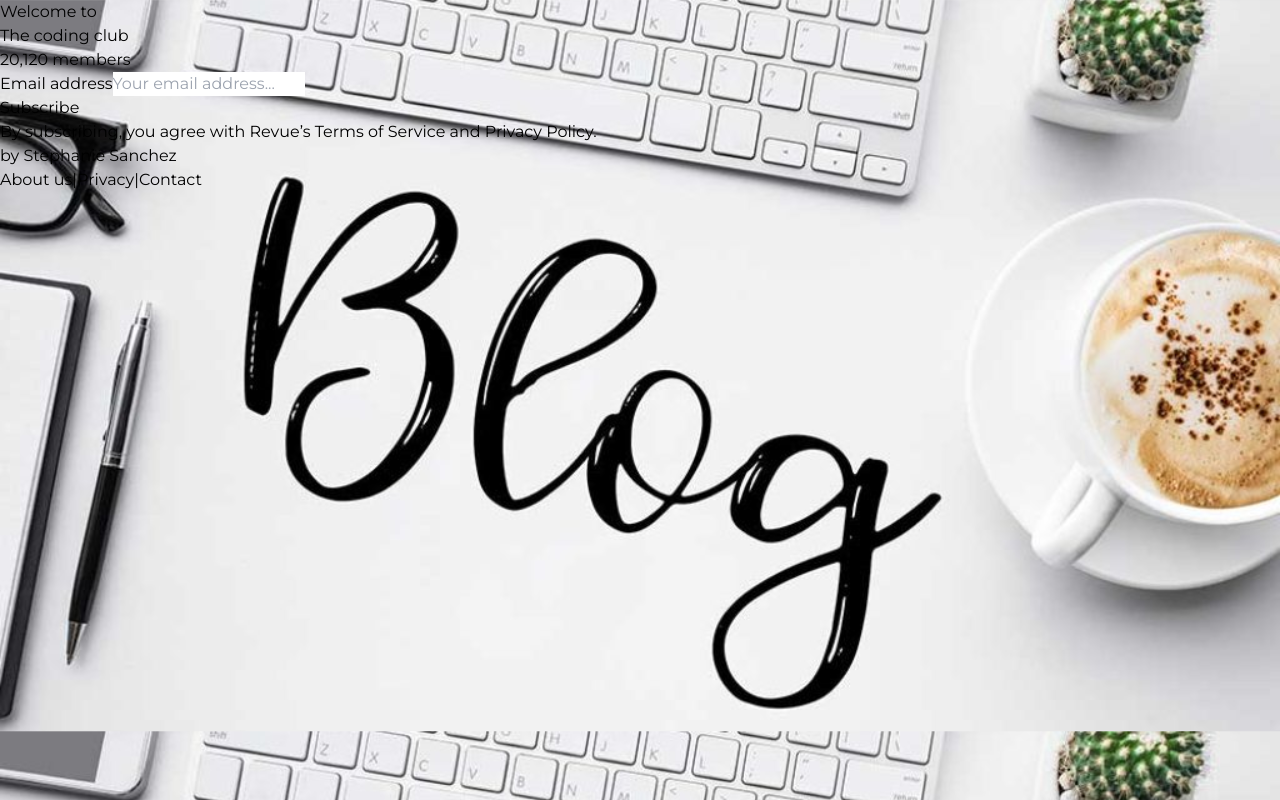
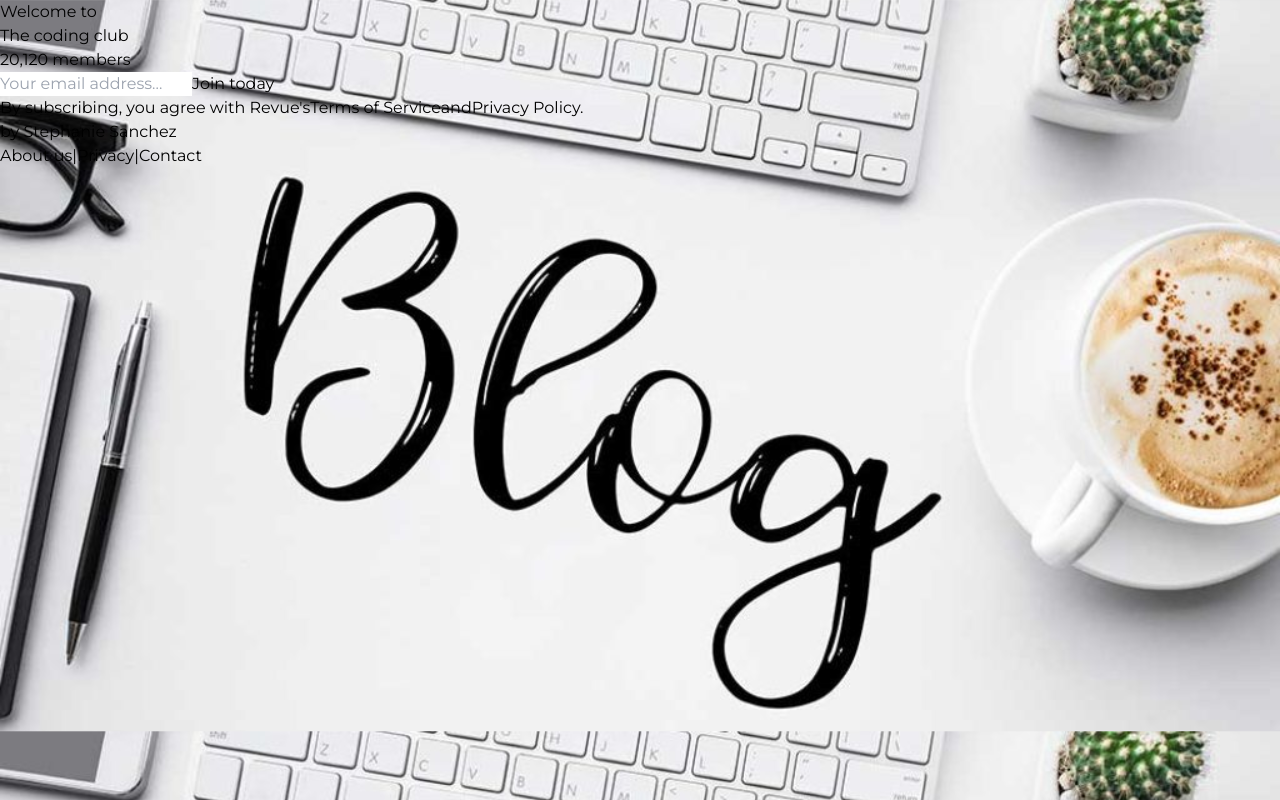
Before and after one commit to StephanieKSanchez/react-js-landing-page, a React (Vite) app: page / in a window 1280 px wide. Built offline with nearby package versions, Linux system fonts and the light colour scheme.

Commit message:
cleane up form  to begin styling

```diff
--- a/src/App.jsx
+++ b/src/App.jsx
@@ -18,30 +18,21 @@ function App() {
           name="revue-form"
           target="_blank"
         >
-          <div class="revue-form-group">
-            <label for="member_email">Email address</label>
+          <div className="revue-form-group">
             <input
-              class="revue-form-field"
+              className="revue-form-field"
               placeholder="Your email address..."
               type="email"
               name="member[email]"
-              id="member_email"
             />
+            <input type="submit" value="Join today" name="member[subscribe]" />
           </div>
-          <div class="revue-form-actions">
-            <input
-              type="submit"
-              value="Subscribe"
-              name="member[subscribe]"
-              id="member_submit"
-            />
-          </div>
-          <div class="revue-form-footer">
-            By subscribing, you agree with Revue’s{" "}
+          <div className="revue-form-footer">
+            By subscribing, you agree with Revue's
             <a target="_blank" href="https://www.getrevue.co/terms">
               Terms of Service
-            </a>{" "}
-            and{" "}
+            </a>
+            and
             <a target="_blank" href="https://www.getrevue.co/privacy">
               Privacy Policy
             </a>
```
